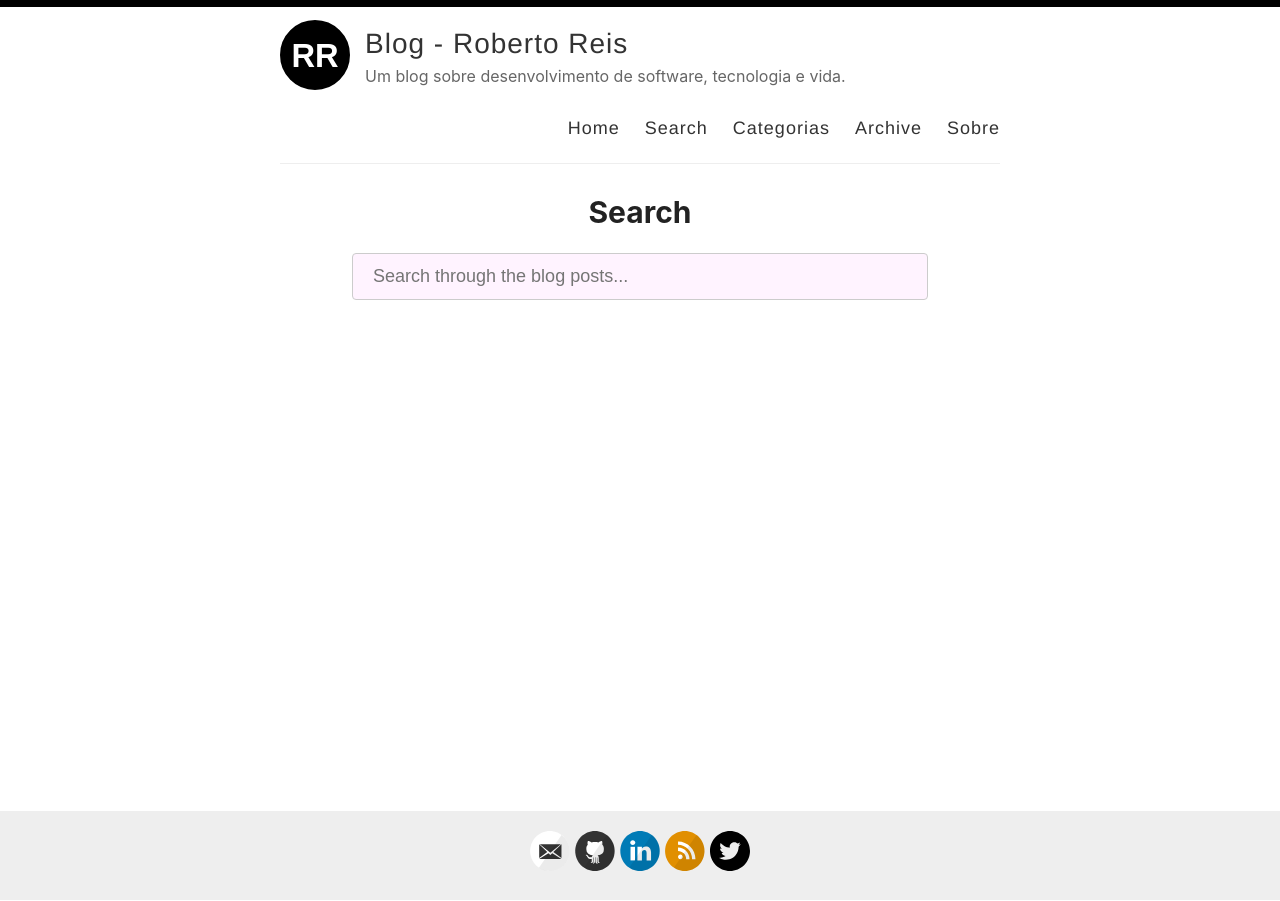
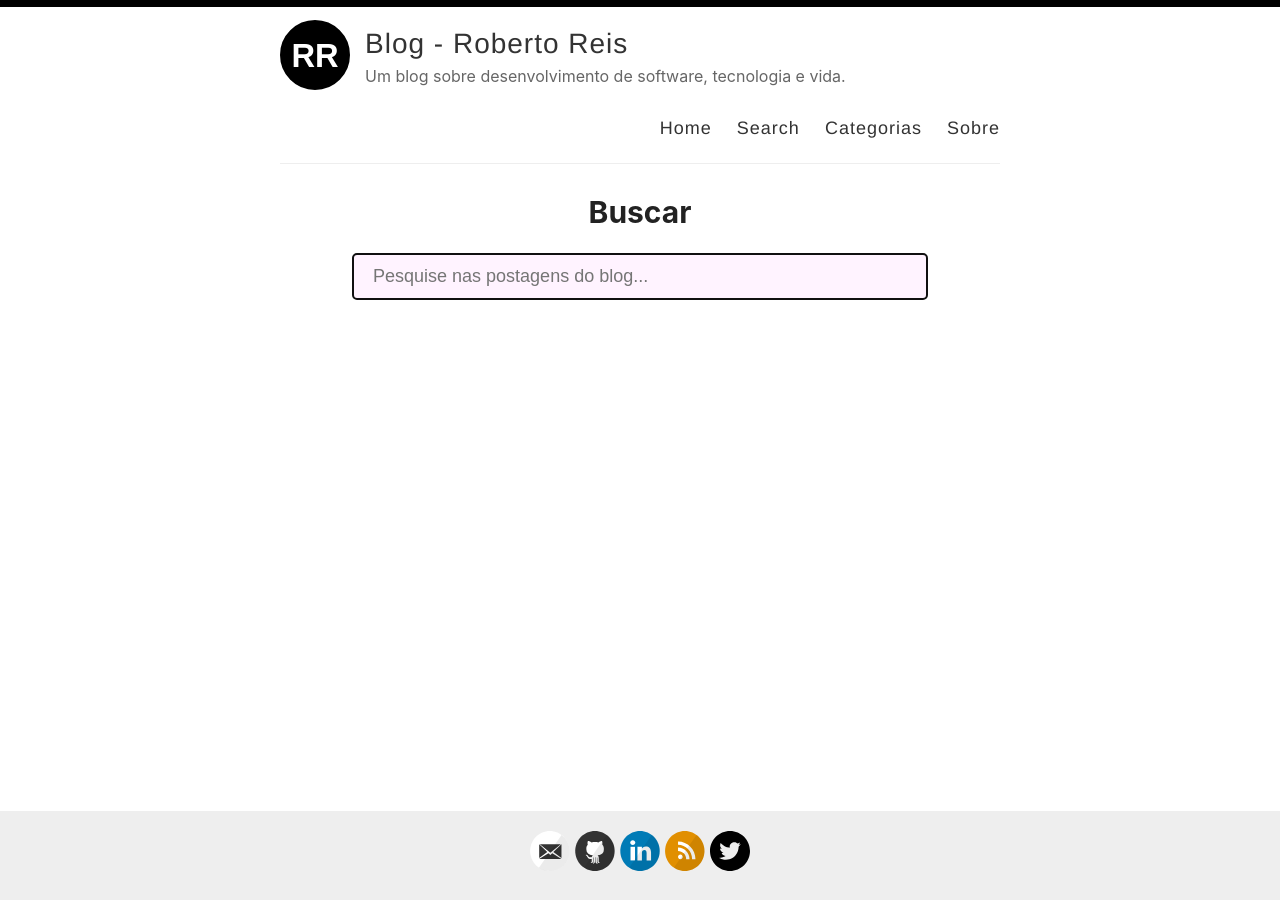
Before and after one commit to roberto-reis/roberto-reis.github.io, a Jekyll site: the page built from _pages/search.md, in a window 1280 px wide. Built offline with Jekyll 4.4.1, drawn with Linux system fonts in a browser that asks for light colours.

Commit message:
fix: atualizar título e placeholder da página de busca para português

```diff
--- a/_layouts/default.html
+++ b/_layouts/default.html
@@ -31,7 +31,7 @@
               <a href="{{ site.baseurl }}/">Home</a>
               <a href="{{ site.baseurl }}/search">Search</a>
               <a href="{{ site.baseurl }}/categories">Categorias</a>
-              <a href="{{ site.baseurl }}/archive">Archive</a>
+              <!-- <a href="{{ site.baseurl }}/archive">Archive</a> -->
               <a href="{{ site.baseurl }}/about">Sobre</a>
             </nav>
           </header>
--- a/_pages/search.md
+++ b/_pages/search.md
@@ -1,11 +1,11 @@
 ---
 layout: page
-title: Search
+title: Buscar
 permalink: /search/
 ---
 
 <div id="search-container">
-    <input type="text" id="search-input" placeholder="Search through the blog posts...">
+    <input type="text" id="search-input" placeholder="Pesquise nas postagens do blog..." autofocus>
     <ul id="results-container"></ul>
 </div>
 
--- a/search.json
+++ b/search.json
@@ -7,7 +7,7 @@
       "title"    : "{% if post.title != "" %}{{ post.title | escape }}{% else %}{{ post.excerpt | strip_html |  escape | strip }}{%endif%}",
       "url"      : "{{ site.baseurl }}{{ post.url }}",
       "category" : "{{ post.categories | join: ', '}}",
-      "date"     : "{{ post.date | date: "%B %e, %Y" }}"
+      "date"     : "{{ post.date | date: "%d/%m/%Y - %H:%M" }}"
     } {% unless forloop.last %},{% endunless %}
   {% endfor %}
 ]
```
